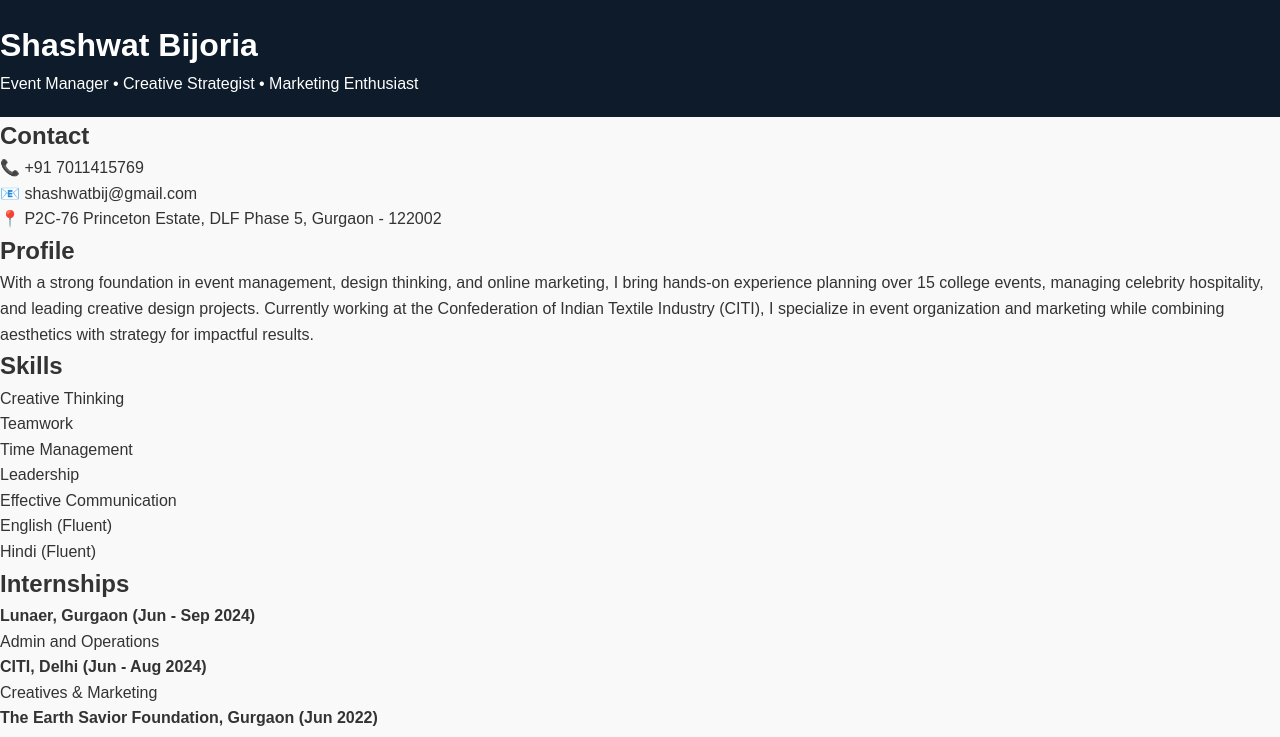
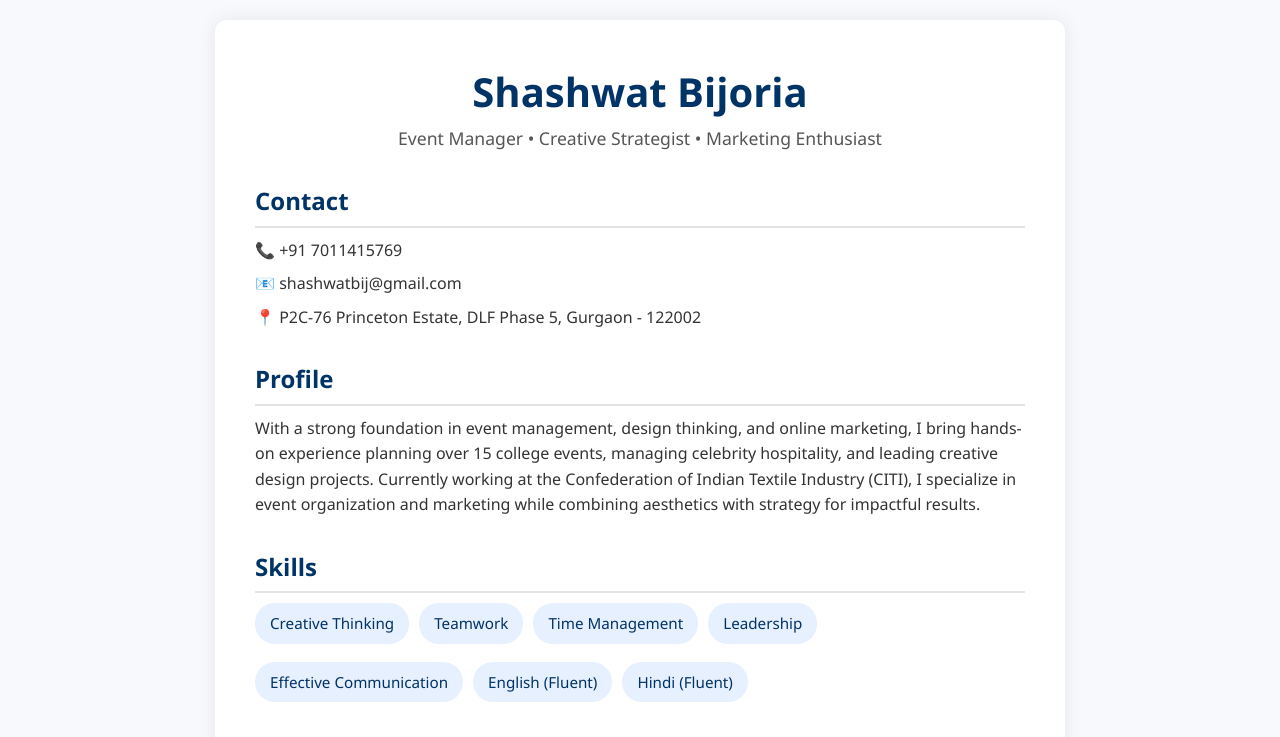
Before and after one commit to shashwat1707/shashwat1707.github.io, a plain HTML site: page index.html in a window 1280 px wide. Shown: the top 737 px of the page. Drawn offline with Linux system fonts and the light colour scheme.

Commit message:
Update style.css

```diff
--- a/style.css
+++ b/style.css
@@ -2,79 +2,74 @@
     margin: 0;
     padding: 0;
     box-sizing: border-box;
+    font-family: 'Segoe UI', Tahoma, Geneva, Verdana, sans-serif;
   }
 
   body {
-    font-family: 'Poppins', sans-serif;
-    background-color: #f9f9f9;
+    background: #f7f9fc;
     color: #333;
     line-height: 1.6;
+    padding: 20px;
+  }
+
+  .container {
+    max-width: 850px;
+    margin: 0 auto;
+    background: #fff;
+    padding: 40px;
+    box-shadow: 0 0 20px rgba(0, 0, 0, 0.08);
+    border-radius: 12px;
   }
 
   header {
-    background-color: #0d1b2a;
-    color: #fff;
-    padding: 20px 0;
-    position: sticky;
-    top: 0;
-    z-index: 1000;
+    text-align: center;
+    margin-bottom: 30px;
   }
 
-  .navbar {
-    max-width: 1000px;
-    margin: auto;
-    display: flex;
-    justify-content: space-between;
-    align-items: center;
-    padding: 0 20px;
+  header h1 {
+    font-size: 2.5em;
+    color: #003366;
   }
 
-  .nav-links {
-    list-style: none;
-    display: flex;
-    gap: 20px;
+  .subtitle {
+    font-size: 1.1em;
+    color: #555;
   }
 
-  .nav-links a {
-    color: #fff;
-    text-decoration: none;
-    transition: color 0.3s ease;
+  h2 {
+    color: #003366;
+    border-bottom: 2px solid #e3e3e3;
+    padding-bottom: 5px;
+    margin-top: 30px;
+    margin-bottom: 10px;
   }
 
-  .nav-links a:hover {
-    color: #00b4d8;
+  ul {
+    list-style-type: none;
+    padding-left: 0;
   }
 
-  .section {
-    max-width: 1000px;
-    margin: 50px auto;
-    padding: 20px;
+  ul li {
+    margin-bottom: 8px;
   }
 
-  .card {
-    background-color: #fff;
-    box-shadow: 0 4px 6px rgba(0, 0, 0, 0.1);
-    border-radius: 12px;
-    padding: 30px;
-    margin-bottom: 40px;
+  .skills {
+    display: flex;
+    flex-wrap: wrap;
+    gap: 10px;
+  }
+
+  .skills li {
+    background: #e6f0ff;
+    padding: 8px 15px;
+    border-radius: 20px;
+    font-size: 0.95em;
+    color: #003366;
   }
 
   footer {
     text-align: center;
-    padding: 20px;
-    background-color: #0d1b2a;
-    color: white;
+    margin-top: 40px;
+    font-size: 0.9em;
+    color: #777;
   }
-
-  /* Responsive tweaks */
-  @media (max-width: 768px) {
-    .navbar {
-      flex-direction: column;
-      gap: 10px;
-    }
-
-    .nav-links {
-      flex-direction: column;
-      align-items: center;
-    }
-  }
```
